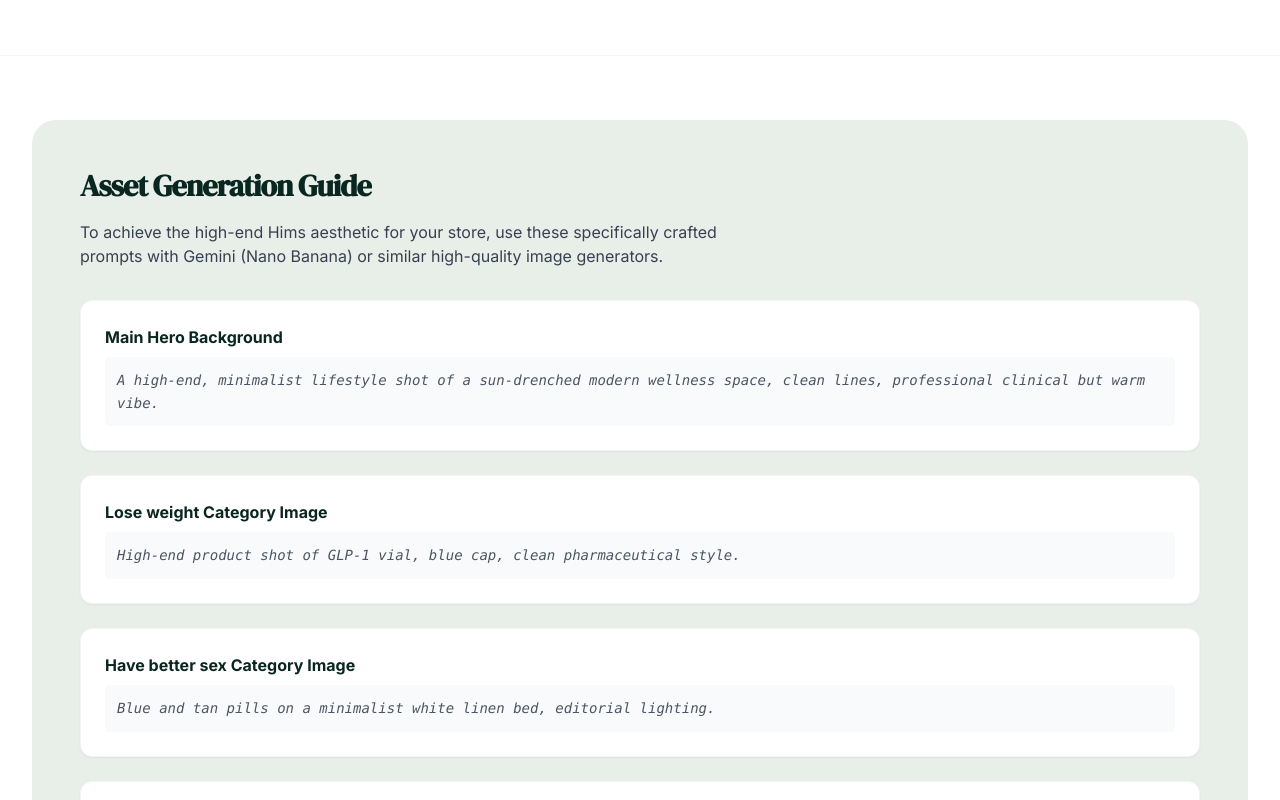
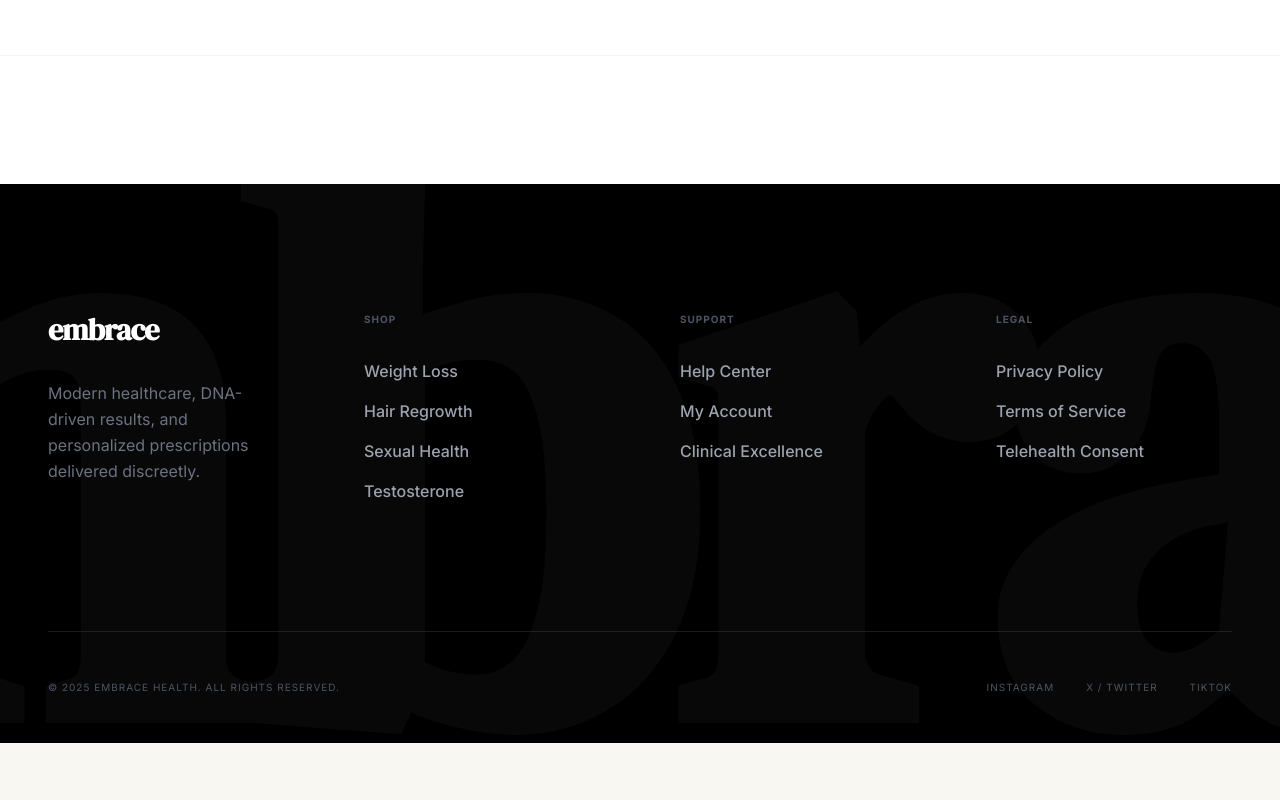
Before and after one commit to robsammonsdfw/embracemarket, a React (Vite) app: page / in a window 1280 px wide. Shown: the part 5080-5880 px from the top of the page. After the commit the page ends 5823 px from the top, so only its background shows below. Built offline with nearby package versions, Linux system fonts and the light colour scheme.

Commit message:
remove prompts list

```diff
--- a/components/PromptsList.tsx
+++ b/components/PromptsList.tsx
@@ -6,26 +6,7 @@ const PromptsList: React.FC = () => {
   return (
     <section className="py-16 bg-white border-t border-gray-100">
       <div className="max-w-7xl mx-auto px-4 md:px-8">
-        <div className="bg-[#E8EFE8] rounded-3xl p-8 md:p-12">
-          <h2 className="text-3xl font-bold text-[#0A2621] mb-4 serif">Asset Generation Guide</h2>
-          <p className="text-gray-700 mb-8 max-w-2xl">
-            To achieve the high-end Hims aesthetic for your store, use these specifically crafted prompts with Gemini (Nano Banana) or similar high-quality image generators.
-          </p>
 
-          <div className="grid gap-6">
-            <div className="bg-white p-6 rounded-xl shadow-sm border border-gray-100">
-              <h4 className="font-bold text-[#0A2621] mb-2">Main Hero Background</h4>
-              <code className="text-sm text-gray-600 italic leading-relaxed block bg-gray-50 p-3 rounded">{IMAGE_PROMPTS.hero}</code>
-            </div>
-
-            {PRODUCT_GROUPS.map((group) => (
-              <div key={group.id} className="bg-white p-6 rounded-xl shadow-sm border border-gray-100">
-                <h4 className="font-bold text-[#0A2621] mb-2">{group.title} Category Image</h4>
-                <code className="text-sm text-gray-600 italic leading-relaxed block bg-gray-50 p-3 rounded">{group.prompt}</code>
-              </div>
-            ))}
-          </div>
-        </div>
       </div>
     </section>
   );
```
